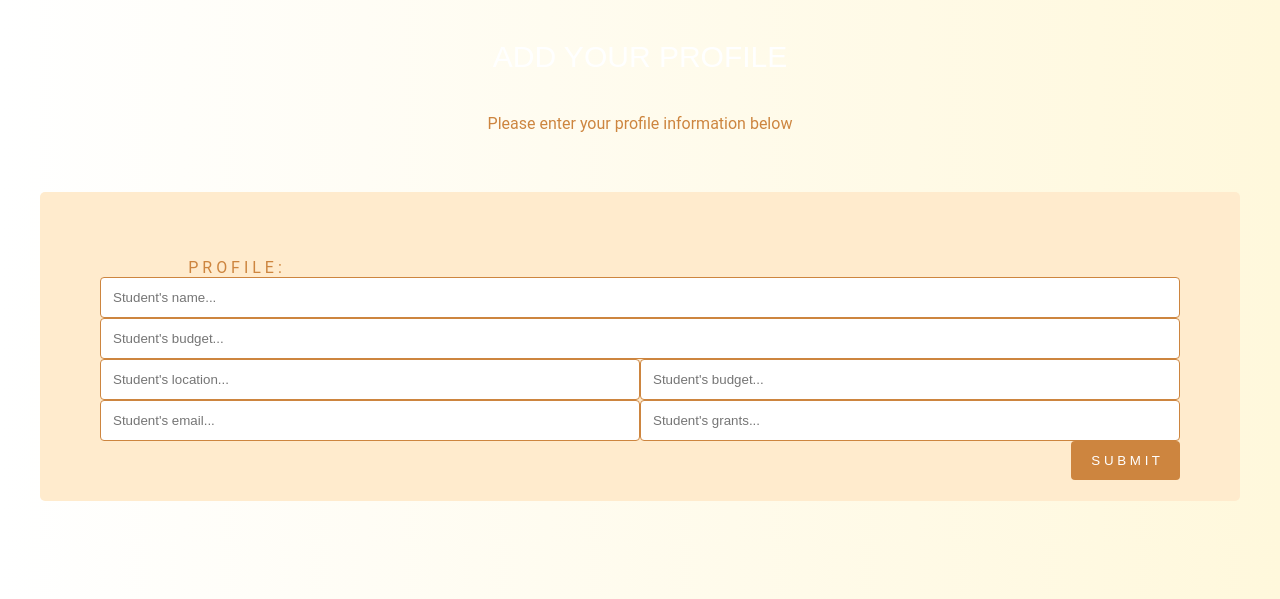
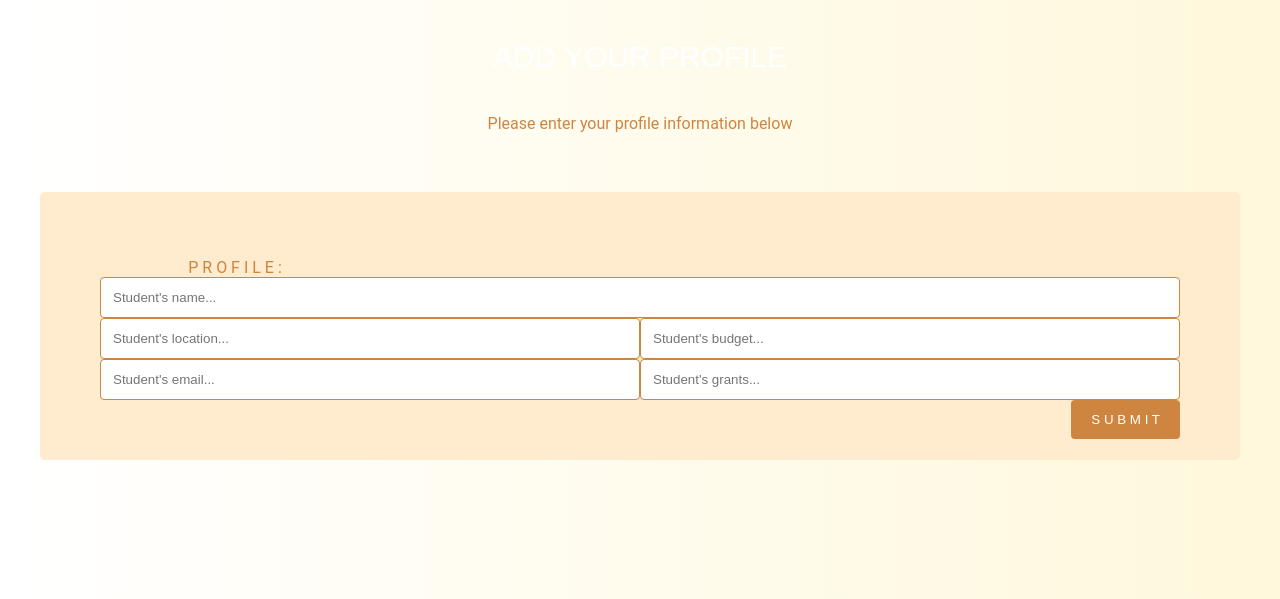
Before and after one commit to AshaBrianna/Aid_by_AID, a Python web app: template templates/StudentProfile.html in a window 1280 px wide. Shown: the top 599 px of the page. Run offline with Jinja, Linux system fonts and the light colour scheme; the template is opened without the code that fills it, so the values that code supplies are empty.

Commit message:
4Dalen 4Dalen 4Dalen 4Dalen

```diff
--- a/templates/StudentProfile.html
+++ b/templates/StudentProfile.html
@@ -23,9 +23,6 @@
             <div class="flex-student-name">
               <input type="text" id="profile_name" name="student_name" placeholder="Student's name...">
             </div>
-            <div class="flex-student-budget">
-              <input type="text" id="profile_budget" name="student_budget" placeholder="Student's budget...">
-            </div>
             <div class="flex-student-rows">
               <input type="text" id="home_location" name="students location" placeholder="Student's location...">
               <input type="text" id="budget" name="budget" placeholder="Student's budget...">
```
